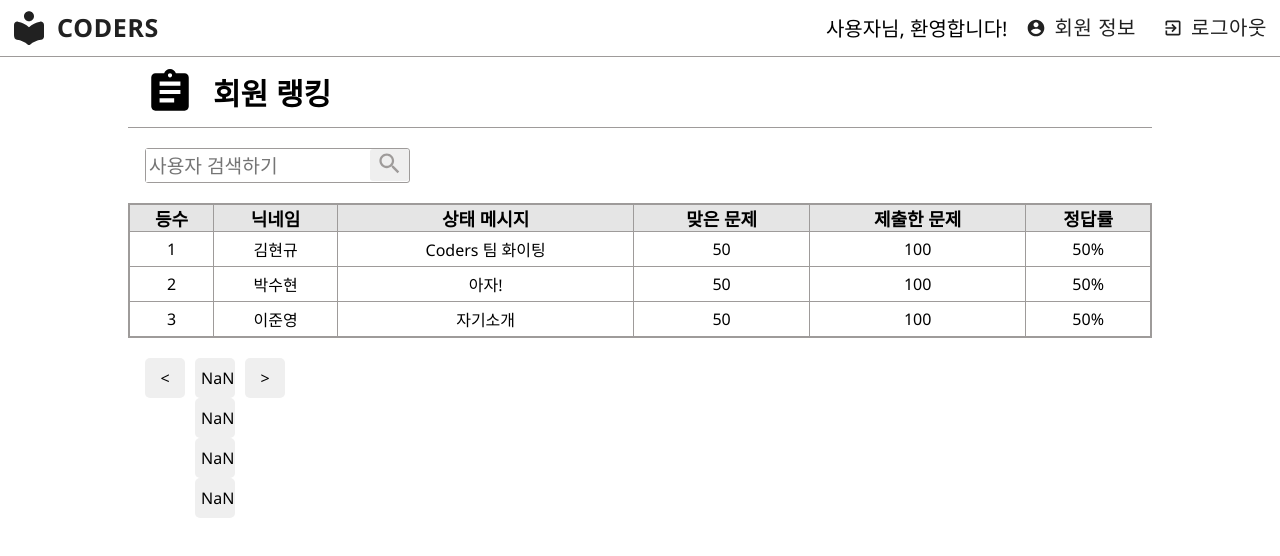
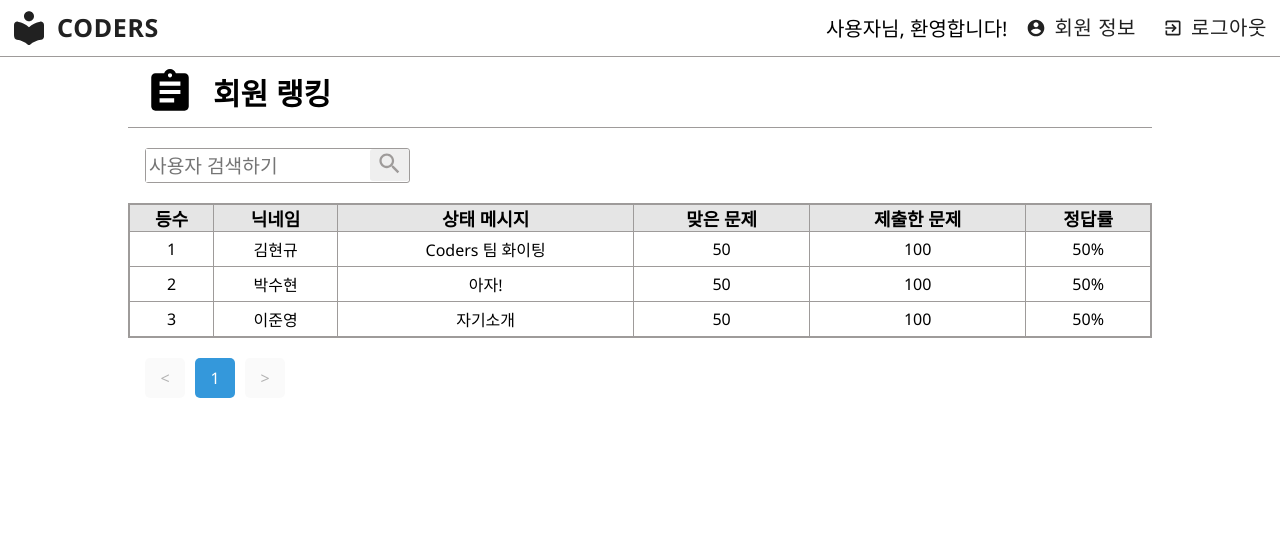
Before and after one commit to CSUOS/coders, a React (Create React App) app in the folder frontend/: page /ranking in a window 1280 px wide. Shown: the top 556 px of the page. Built offline with nearby package versions, Linux system fonts and the light colour scheme.

Commit message:
Reflect new pagination

```diff
--- a/frontend/src/components/View/HomeView.js
+++ b/frontend/src/components/View/HomeView.js
@@ -22,7 +22,6 @@ const paginationDropdownValues = [...Array(4)].map(
 const dropdownHasLabel = false;
 
 const HomeView = ({ problems }) => {
-	const totalProblemCount = problems.length;
 	const tableBody = problems.map((problem, index) => [
 		index + 1,
 		problem.title,
@@ -31,12 +30,16 @@ const HomeView = ({ problems }) => {
 		15,
 	]);
 	// =============[ for pagination ] ===========================
+	const totalProblemCount = problems.length;
 	const [currentPageIndex, setCurrentPageIndex] = useState(0);
 	const [currentLimit, setCurrentLimit] = useState(
 		paginationDropdownValues[0]
 	);
 	const totalPageCount = getTotalPageCount(totalProblemCount, currentLimit);
 	// ===========================================================
+
+	const [solved, setSolved] = useState();
+
 	const [input, setInput] = useState('');
 	const [filterPb, setFilterPb] = useState(null);
 	const getInput = (e) => {
@@ -86,6 +89,7 @@ const HomeView = ({ problems }) => {
 								<Dropdown
 									label={dropdownLabel}
 									values={dropdownValues}
+									selectedValue={solved}
 								/>
 							</Grid>
 						</Grid>
--- a/frontend/src/components/View/RangkingView.js
+++ b/frontend/src/components/View/RangkingView.js
@@ -1,8 +1,8 @@
 import React, { useState, useEffect } from 'react';
 import { Grid } from '@material-ui/core';
 import { PageHeader, Table, Pagination, SearchInput } from '../UI';
+import { getTotalPageCount } from '../../function/PaginationManager';
 
-const RangkingView = ({ users }) => {
 const mainTitle = '회원 랭킹';
 const tableHead = [
 	'등수',
@@ -12,16 +12,14 @@ const RangkingView = ({ users }) => {
 	'제출한 문제',
 	'정답률',
 ];
-	/*
-	const tableBody = [...Array(10)].map((_, index) => [
-		index + 1,
-		'소보루',
-		'소보루의 상태 메시지입니다.',
-		'1',
-		'100',
-		'1%',
-	]);
-	*/
+
+const RangkingView = ({ users }) => {
+	// =============[ for pagination ] ===========================
+	const totalUserCount = users.length;
+	const pageLimit = 20;
+	const [currentPageIndex, setCurrentPageIndex] = useState(0);
+	const totalPageCount = getTotalPageCount(totalUserCount, pageLimit);
+	// ===========================================================
 	const tableBody = users.map((user) => [
 		user.rank,
 		user.name,
@@ -50,6 +48,11 @@ const RangkingView = ({ users }) => {
 			setFilterUser(data);
 		}
 	}, [input]);
+
+	const handleCurrentPageIndex = (indexToMove) => {
+		setCurrentPageIndex(indexToMove);
+	};
+
 	return (
 		<Grid className="ranking">
 			<Grid className="ranking-container">
@@ -69,7 +72,11 @@ const RangkingView = ({ users }) => {
 					/>
 					<Grid className="ranking-tableselector">
 						<Grid className="ranking-pagination">
-							<Pagination count={4} />
+							<Pagination
+								totalPageCount={totalPageCount}
+								currentPageIndex={currentPageIndex}
+								handleCurrentPageIndex={handleCurrentPageIndex}
+							/>
 						</Grid>
 					</Grid>
 				</Grid>
--- a/frontend/src/components/View/UserView.js
+++ b/frontend/src/components/View/UserView.js
@@ -1,6 +1,8 @@
-import React from 'react';
+import React, { useState } from 'react';
 import { Grid } from '@material-ui/core';
 import AssistantPhotoOutlinedIcon from '@material-ui/icons/AssistantPhotoOutlined';
+import { getTotalPageCount } from '../../function/PaginationManager';
+
 import {
 	PageHeader,
 	Dropdown,
@@ -9,9 +11,14 @@ import {
 	ProblemTable,
 } from '../UI';
 
+const mainTitle = '회원 정보';
+const tableHead = ['문제 번호', '제목', '분류', '정답률', '좋아요 수'];
+const paginationDropdownLabel = '한 페이지 당 문제 수:';
+const paginationDropdownValues = [...Array(4)].map(
+	(_, index) => (index + 1) * 5
+);
+
 const UserView = ({ users, problems }) => {
-	const mainTitle = '회원 정보';
-	const tableHead = ['문제 번호', '제목', '분류', '정답률', '좋아요 수'];
 	const tableBody = problems.map((problem, index) => [
 		index + 1,
 		problem.title,
@@ -19,11 +26,26 @@ const UserView = ({ users, problems }) => {
 		`33%`,
 		15,
 	]);
-	const label = '한 페이지 당 문제 수:';
 	const label2 = '해결 여부';
 	const values2 = ['해결', '미해결'];
 	const dropdownHasLabel = false;
-	const values = [...Array(12)].map((_, index) => index + 1);
+
+	// =============[ for pagination ] ===========================
+	const totalProblemCount = problems.length;
+	const [currentPageIndex, setCurrentPageIndex] = useState(0);
+	const [currentLimit, setCurrentLimit] = useState(
+		paginationDropdownValues[0]
+	);
+	const totalPageCount = getTotalPageCount(totalProblemCount, currentLimit);
+	// ===========================================================
+
+	const handleCurrentPageIndex = (indexToMove) => {
+		setCurrentPageIndex(indexToMove);
+	};
+
+	const handleCurrentLimit = (e) => {
+		setCurrentLimit(e.target.value);
+	};
 
 	return (
 		<Grid className="user">
@@ -56,17 +78,23 @@ const UserView = ({ users, problems }) => {
 							<Dropdown label={label2} values={values2} />
 						</Grid>
 						<ProblemTable head={tableHead} rows={tableBody} />
-
 						<Grid className="user-tableselector">
 							<Grid className="user-tableselector-start">
-								<Grid className="page-label">{label}</Grid>
+								<Grid className="page-label">
+									{paginationDropdownLabel}
+								</Grid>
 								<Dropdown
 									hasLabel={dropdownHasLabel}
-									values={values}
-									defaultValue={10}
+									values={paginationDropdownValues}
+									selectedValue={currentLimit}
+									handleSelectedValue={handleCurrentLimit}
 								/>
 							</Grid>
-							<Pagination count={4} />
+							<Pagination
+								totalPageCount={totalPageCount}
+								currentPageIndex={currentPageIndex}
+								handleCurrentPageIndex={handleCurrentPageIndex}
+							/>
 						</Grid>
 					</Grid>
 				</Grid>
```
Also changed, not shown: 1 other file (tests, documents, lock files or other folders). Lines whose indentation alone changed are shown as unchanged.
